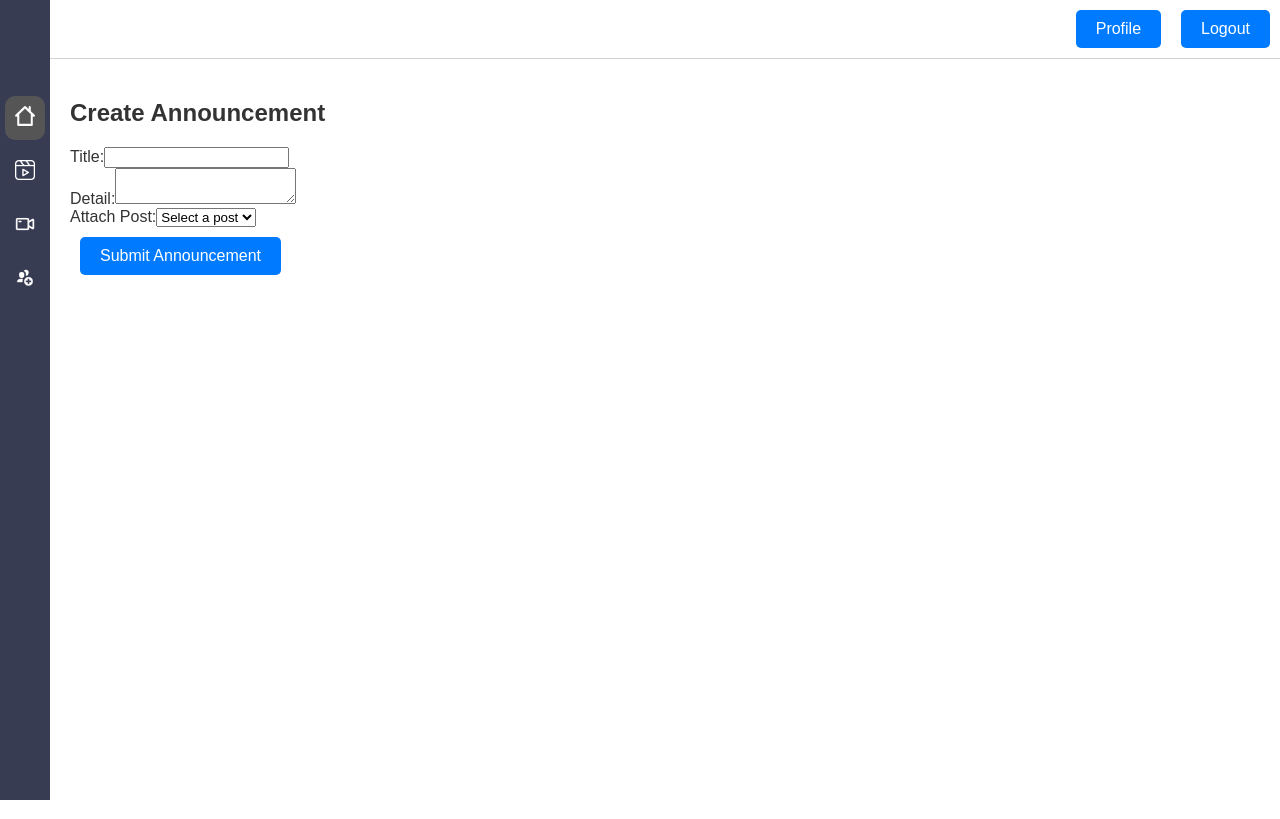
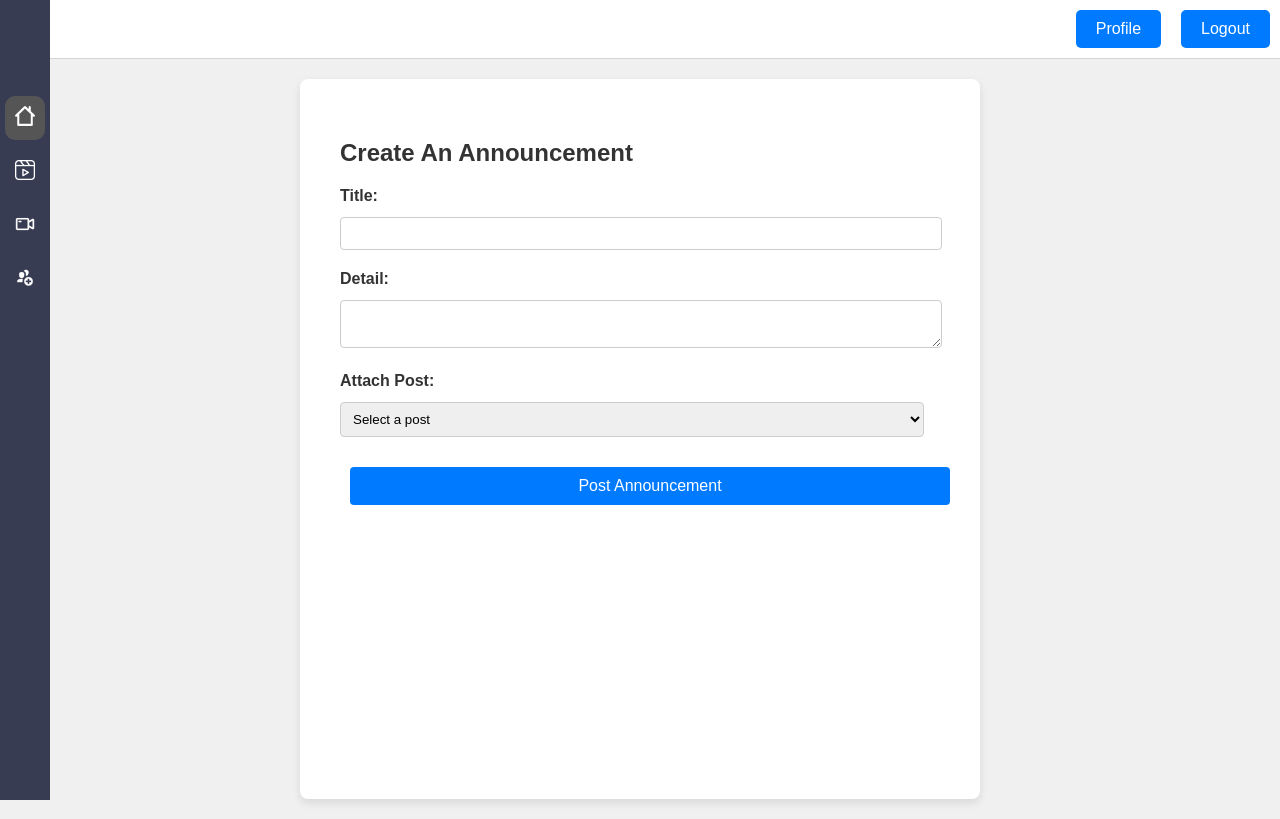
Before and after one commit to COSC-499-W2023/year-long-project-team-6, a React (Create React App) app in the folder app/frontend/: page /announcement in a window 1280 px wide. Built offline with nearby package versions, Linux system fonts and the light colour scheme; sample sign-in values are in the browser's storage.

Commit message:
Announcement-UI

```diff
--- a/app/frontend/src/component/CSS/style.css
+++ b/app/frontend/src/component/CSS/style.css
@@ -246,3 +246,69 @@ body {
     text-decoration: none;
     cursor: pointer;
 }
+
+
+
+.announcement-container {
+    display: flex;
+    justify-content: center;
+    min-height: 90vh;
+    background-color: #f0f0f0;
+    padding: 20px;
+  }
+
+  .form-container {
+    background-color: white;
+    padding: 40px;
+    border-radius: 8px;
+    box-shadow: 0 4px 8px rgba(0,0,0,0.1);
+    width: 100%;
+    max-width: 600px;
+    display: flex;
+    flex-direction: column;
+  }
+
+  .heading {
+    font-size: 24px;
+    color: #333;
+    margin-bottom: 20px;
+  }
+
+  .form-group {
+    margin-bottom: 20px;
+    width: 100%;
+  }
+
+  .form-label {
+    display: block;
+    margin-bottom: 8px;
+    font-weight: bold;
+  }
+
+  .form-input,
+  .form-textarea,
+  .form-select {
+    width: calc(100% - 16px);
+    padding: 8px;
+    margin-top: 4px;
+    border: 1px solid #ccc;
+    border-radius: 4px;
+  }
+
+  .form-textarea {
+    resize: vertical;
+  }
+
+  .submit-button {
+    background-color: #007bff;
+    color: white;
+    padding: 10px 20px;
+    border: none;
+    border-radius: 4px;
+    cursor: pointer;
+    width: 100%;
+  }
+
+  .submit-button:hover {
+    background-color: #0056b3;
+  }
--- a/app/frontend/src/pages/announcement.js
+++ b/app/frontend/src/pages/announcement.js
@@ -1,5 +1,5 @@
 import React, { useState, useEffect } from 'react';
-import { useNavigate,useLocation } from 'react-router-dom';
+import { useNavigate, useLocation } from 'react-router-dom';
 
 function Announcement() {
     const [userId, setUserId] = useState('');
@@ -24,7 +24,7 @@ function Announcement() {
     }, []);
 
     useEffect(() => {
-        console.log(groupId,userId)
+        console.log(groupId, userId)
         if (groupId && userId) {
             fetch(`http://localhost:5001/posts/${userId}/${groupId}`)
                 .then(response => {
@@ -99,34 +99,38 @@ function Announcement() {
 
 
     return (
-        <div className='content'>
-            <h2>Create Announcement</h2>
-            <form onSubmit={handleSubmit}>
-                <div>
-                    <label htmlFor="title">Title:</label>
+        <div className='announcement-container'>
+            <div className="form-container">
+                <h2 className="heading">Create An Announcement</h2>
+                <form onSubmit={handleSubmit} className="announcement-form">
+                    <div className="form-group">
+                        <label htmlFor="title" className="form-label">Title:</label>
                         <input
                             id="title"
                             type="text"
                             value={title}
                             onChange={(e) => setTitle(e.target.value)}
                             required
+                            className="form-input"
                         />
                     </div>
-                <div>
-                    <label htmlFor="detail">Detail:</label>
+                    <div className="form-group">
+                        <label htmlFor="detail" className="form-label">Detail:</label>
                         <textarea
                             id="detail"
                             value={detail}
                             onChange={(e) => setDetail(e.target.value)}
                             required
+                            className="form-textarea"
                         />
                     </div>
-                <div>
-                    <label htmlFor="attachedPost">Attach Post:</label>
+                    <div className="form-group">
+                        <label htmlFor="attachedPost" className="form-label">Attach Post:</label>
                         <select
                             id="attachedPost"
                             value={selectedPost}
                             onChange={(e) => setSelectedPost(e.target.value)}
+                            className="form-select"
                         >
                             <option value="">Select a post</option>
                             {posts.map(post => (
@@ -134,8 +138,9 @@ function Announcement() {
                             ))}
                         </select>
                     </div>
-                <button type="submit">Submit Announcement</button>
+                    <button type="submit" className="submit-button">Post Announcement</button>
                 </form>
+            </div>
         </div>
     );
 }
```
Also changed, not shown: app/frontend/src/component/CSS/announcement.css (added). Lines whose indentation alone changed are shown as unchanged.
